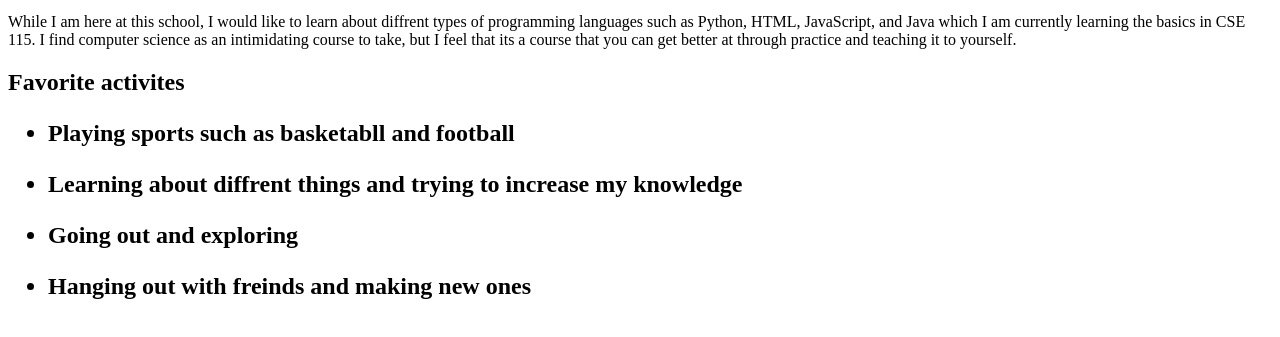
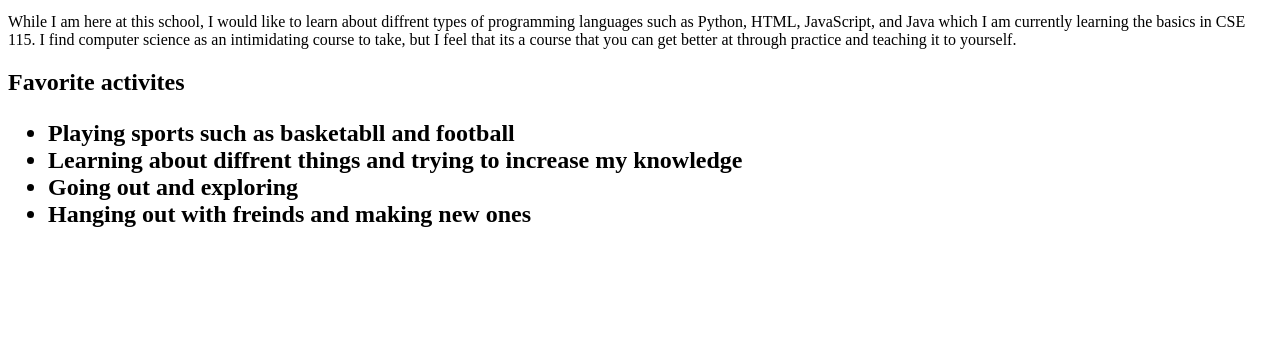
Before and after one commit to joushvak17/joushvak17.github.io, a plain HTML site: page index.html in a window 1280 px wide. Shown: the part 155-492 px from the top of the page. Drawn offline with Linux system fonts and the light colour scheme.

Commit message:
Update index.html

```diff
--- a/index.html
+++ b/index.html
@@ -13,16 +13,16 @@
     <h2>Favorite activites<h2>
     <ul>
       <li>
-        <p>Playing sports such as basketabll and football</p>
+        Playing sports such as basketabll and football
       </li>
       <li>
-        <p>Learning about diffrent things and trying to increase my knowledge</p>
+        Learning about diffrent things and trying to increase my knowledge
       </li>
       <li>
-        <p>Going out and exploring<p>
+        Going out and exploring
       </li>
       <li>
-        <p>Hanging out with freinds and making new ones<p>
+        Hanging out with freinds and making new ones
       </li>
     </ul>
   </body>
```
